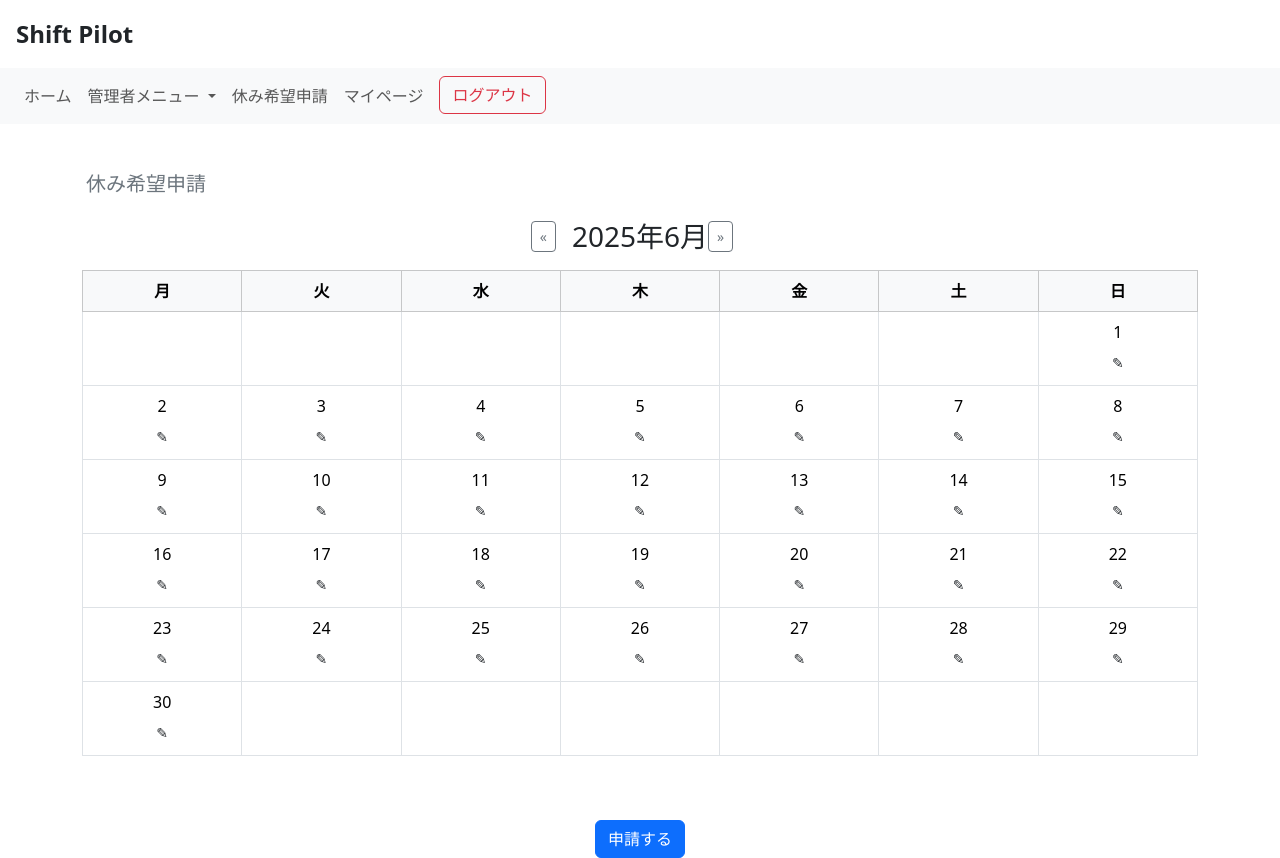
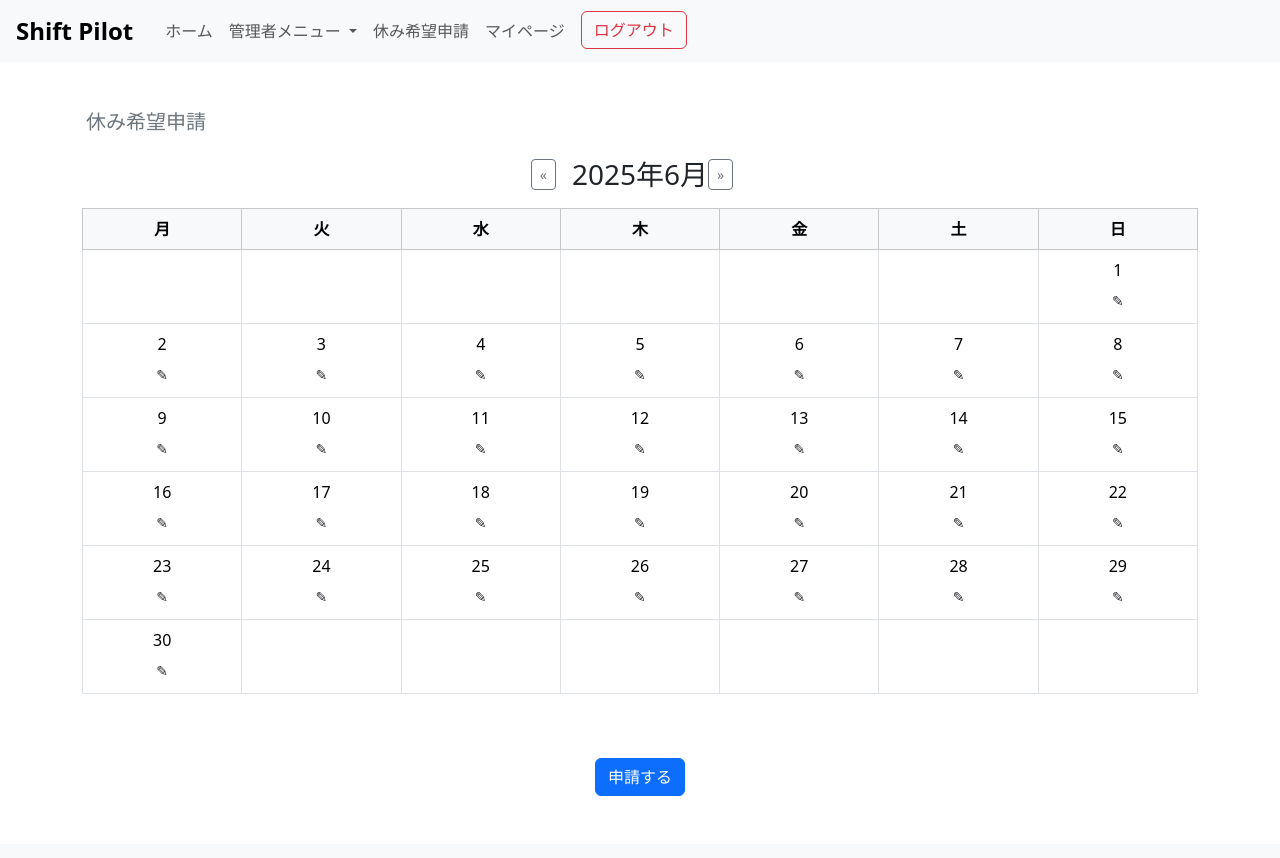
Before and after one commit to SatoAkie/Shift-Pilot, a Django app: page /shift_pilot/shifts/requests/ in a window 1280 px wide. After the commit the page ends 796 px from the top, so only its background shows below. Run offline with Django 5.2, Linux system fonts and the light colour scheme; the visitor is signed in with stand-in values (Sample User, id 1); data that the repository does not hold is empty.

Commit message:
UIや設計の直しをした

```diff
--- a/shifts/views.py
+++ b/shifts/views.py
@@ -106,6 +106,8 @@ def shift_request_view(request):
                     'comment':comment
                 }
             )
+
+        messages.success(request, "申請が完了しました。")
         return redirect('shifts:shift_request')
 
     return render(
--- a/templates/base.html
+++ b/templates/base.html
@@ -9,12 +9,11 @@
         {% block extra_css %}{% endblock %}
     </head>
     <body>
-        <header class="p-3">
-            <span class="fw-bold" style="font-size: 1.5rem;">Shift Pilot</span>
-        </header>
 
         {% if not hide_navbar %}
         <nav class="navbar navbar-expand-lg navbar-light bg-light px-3">
+            <a class="navbar-brand fw-bold me-4" href="{% url 'shifts:home' %}" style="font-size: 1.5rem;">Shift Pilot</a>
+
             <div class="collapse navbar-collapse">
                 <ul class="navbar-nav me-auto">
                     <li class="nav-item">
--- a/templates/portfolio/portfolio.html
+++ b/templates/portfolio/portfolio.html
@@ -29,6 +29,8 @@
             background-color: blue;
             color: white;
             border: none;
+            padding: 10px 20px;
+            border-radius: 5px;
         }
     </style>
 </head>
--- a/templates/shifts/shift_request.html
+++ b/templates/shifts/shift_request.html
@@ -81,7 +81,7 @@
             </div>
         </div>
 
-        <div class="text-center">
+        <div class="text-center mb-5">
             <button type="submit" class="btn btn-primary mt-5">申請する</button>
         </div>
     </form>
```
